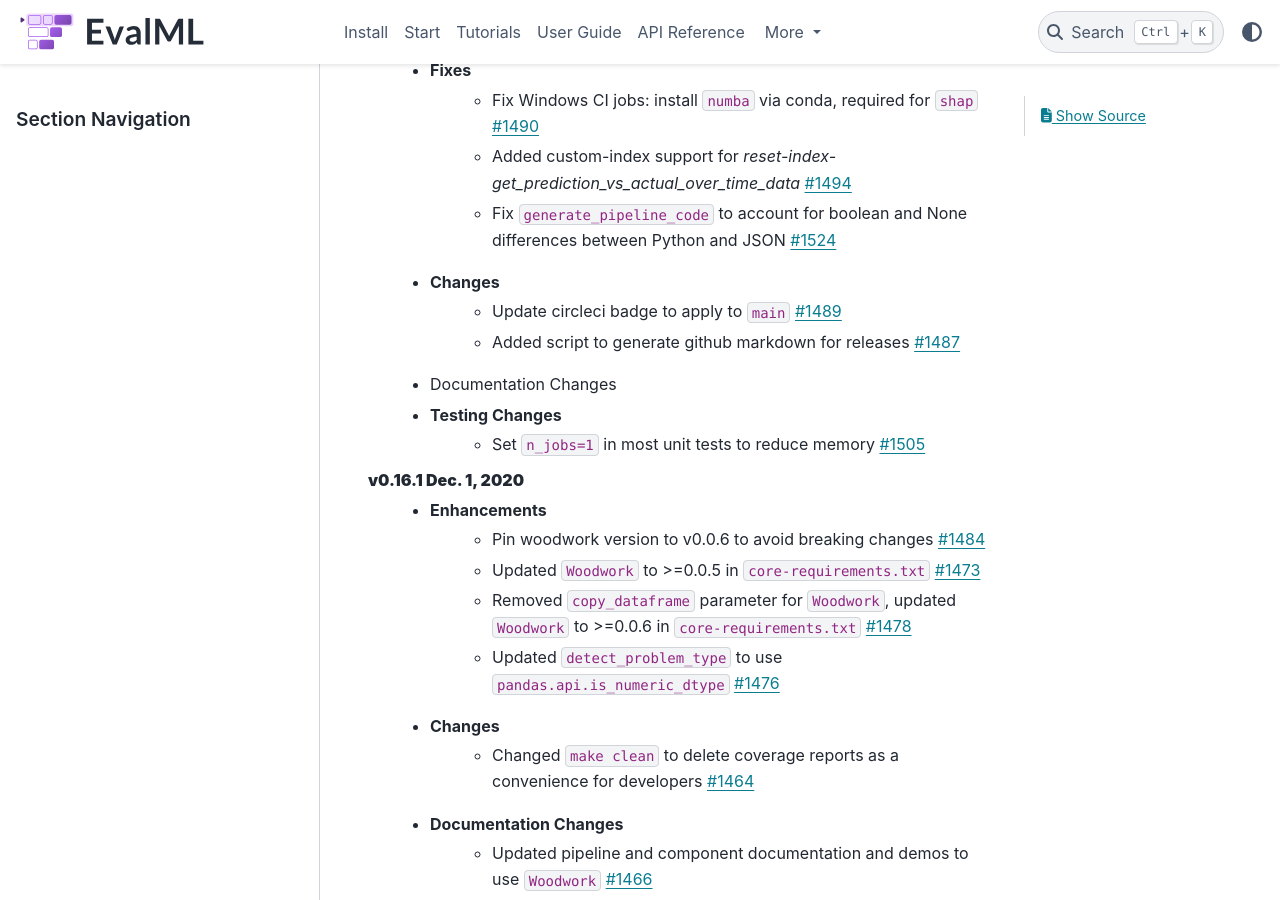
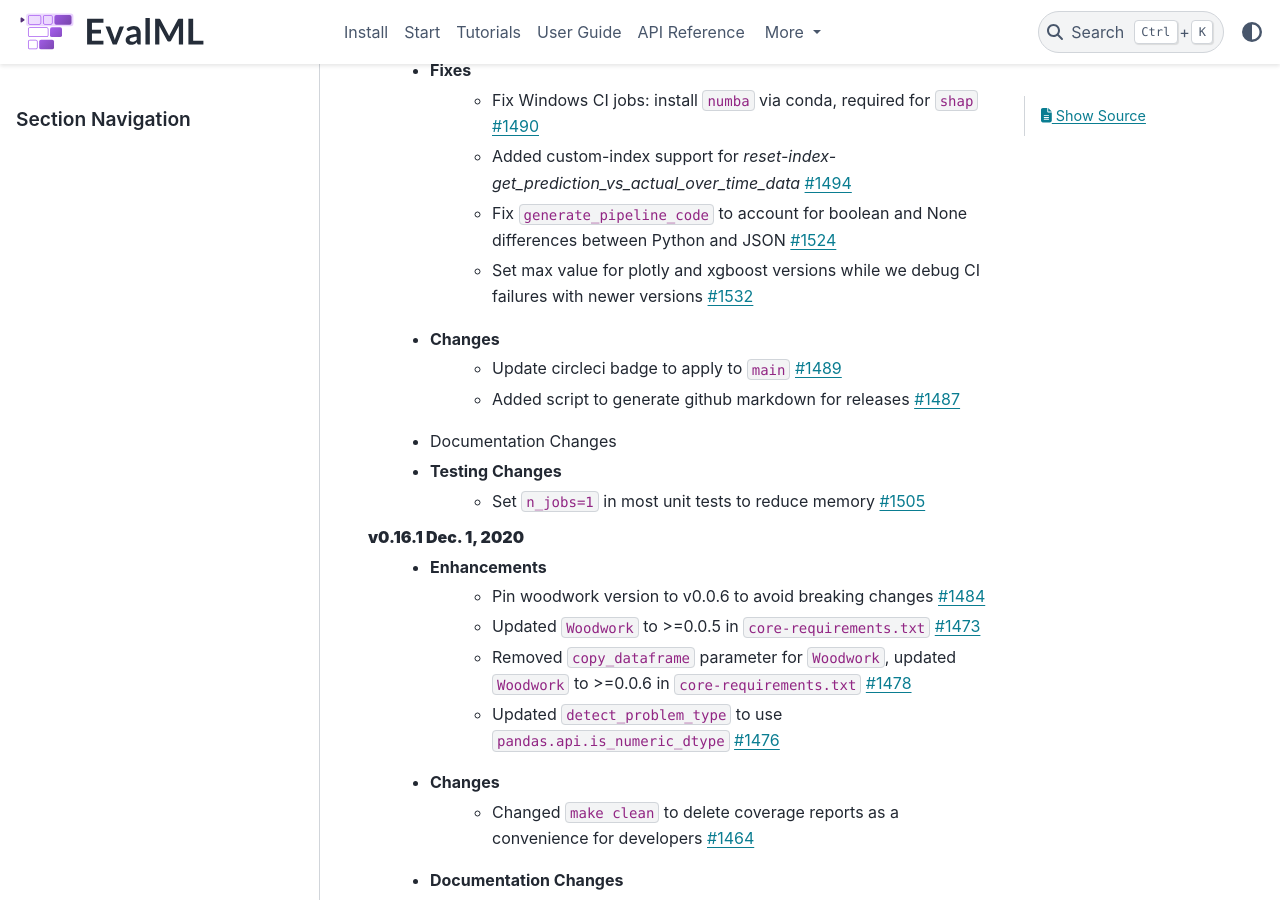
Before and after one commit to alteryx/evalml, a Sphinx documentation site: the page built from docs/source/release_notes.rst, in a window 1280 px wide and 900 px high, scrolled down 594 px. Built offline with Sphinx 7.4.7 and the PyData theme 0.15.4, drawn with Linux system fonts in a browser that asks for light colours; comment, search, counter and statistics services are not loaded.

Commit message:
Release notes

```diff
--- a/docs/source/release_notes.rst
+++ b/docs/source/release_notes.rst
@@ -14,6 +14,7 @@ Release Notes
         * Fix Windows CI jobs: install ``numba`` via conda, required for ``shap`` :pr:`1490`
         * Added custom-index support for `reset-index-get_prediction_vs_actual_over_time_data` :pr:`1494`
         * Fix ``generate_pipeline_code`` to account for boolean and None differences between Python and JSON :pr:`1524`
+        * Set max value for plotly and xgboost versions while we debug CI failures with newer versions :pr:`1532`
     * Changes
         * Update circleci badge to apply to ``main`` :pr:`1489`
         * Added script to generate github markdown for releases :pr:`1487`
```
